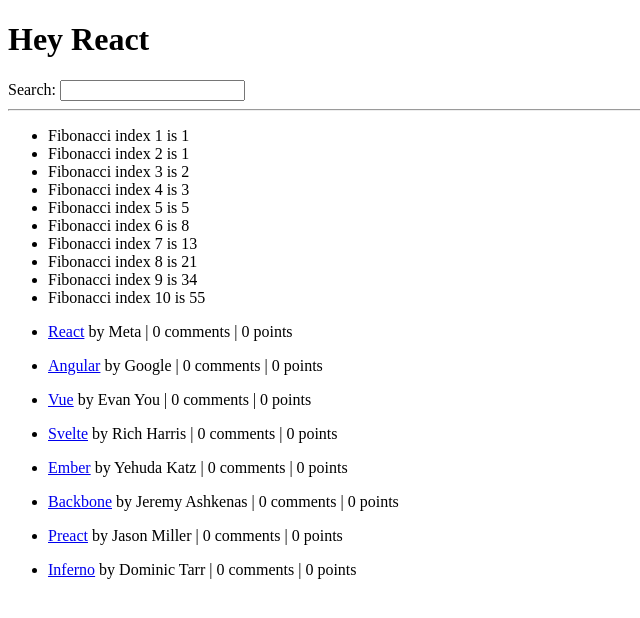
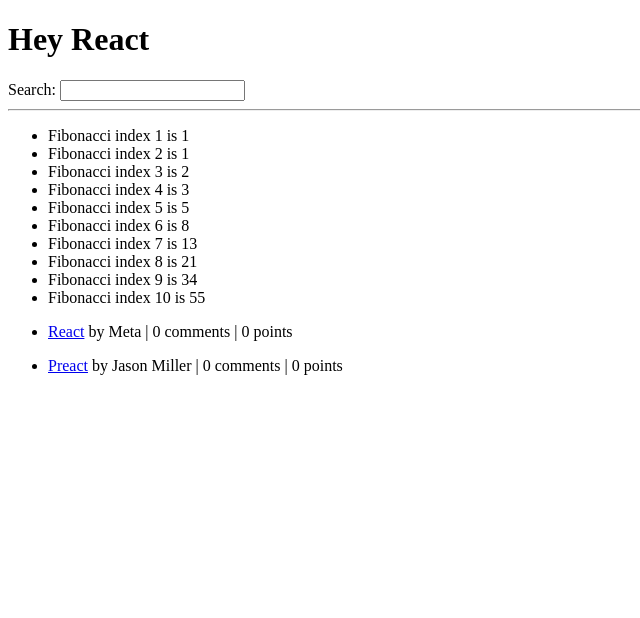
Before and after one commit to borland502/react-sandbox, a React (Vite) app: page / in a window 1280 px wide. Shown: the top 618 px of the page, without its empty margins (0-640 px from the left). Built offline with nearby package versions, Linux system fonts and the light colour scheme.

Commit message:
Chapter 10

```diff
--- a/package.json
+++ b/package.json
@@ -15,8 +15,8 @@
   },
   "devDependencies": {
     "@eslint/js": "^9.25.0",
-    "@types/react": "^19.1.2",
-    "@types/react-dom": "^19.1.2",
+    "@types/react": "^19.1.5",
+    "@types/react-dom": "^19.1.5",
     "@vitejs/plugin-react": "^4.4.1",
     "eslint": "^9.25.0",
     "eslint-plugin-react-hooks": "^5.2.0",
--- a/src/App.tsx
+++ b/src/App.tsx
@@ -48,19 +48,19 @@
 		</div>
 	));
 
-interface SearchProps {
+interface SearchProps extends Partial<HTMLInputElement> {
 	onSearch: (event: React.ChangeEvent<HTMLInputElement>) => void;
 }
 
-const Search = ({ onSearch }: SearchProps) => (
+const Search = ({ onSearch, value }: SearchProps) => (
 	<div>
 		<label htmlFor="search">Search: </label>
-		<input type="text" id="search" onChange={onSearch} />
+		<input type="text" id="search" value={value} onChange={onSearch}></input>
 	</div>
 );
 
 const App = () => {
-	const [searchTerm, setSearchTerm] = React.useState("");
+	const [searchTerm, setSearchTerm] = React.useState("React");
 
 	const titleList = [
 		{
```
Also changed, not shown: 1 other file (tests, documents, lock files or other folders).
